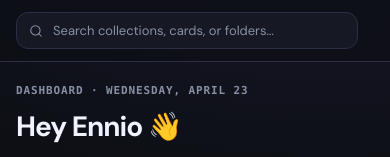
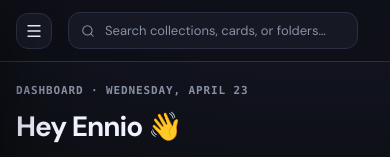
Before and after one commit to schmenniooo/flashr, a React (Vite) app in the folder web/: page /login in a window 390 px wide. Both pictures are taken after a click on the button "Continue with Google". Shown: the top 157 px of the page. Built offline with nearby package versions, Linux system fonts and the light colour scheme.

Commit message:
new toggle for navbar below 600px width

```diff
--- a/web/src/components/AppShell.css
+++ b/web/src/components/AppShell.css
@@ -5,6 +5,45 @@
   background:
     radial-gradient(900px 500px at 85% -150px, rgba(108, 99, 255, 0.12), transparent 70%),
     var(--color-bg);
+}
+
+.shell__backdrop {
+  display: none;
+  position: fixed;
+  inset: 0;
+  background: rgba(8, 10, 14, 0.55);
+  backdrop-filter: blur(2px);
+  border: none;
+  padding: 0;
+  cursor: pointer;
+  z-index: 19;
+  animation: fadeIn 0.2s ease forwards;
+}
+
+.shell__nav-toggle {
+  display: none;
+  align-items: center;
+  justify-content: center;
+  width: 36px;
+  height: 36px;
+  flex-shrink: 0;
+  background: var(--color-surface);
+  border: 1px solid var(--color-border);
+  border-radius: var(--radius-md);
+  color: var(--color-text);
+  cursor: pointer;
+  transition: border-color var(--transition-fast), background var(--transition-fast),
+    color var(--transition-fast);
+}
+.shell__nav-toggle:hover {
+  border-color: rgba(108, 99, 255, 0.35);
+  color: var(--color-accent-light);
+  background: rgba(108, 99, 255, 0.06);
+}
+.shell__nav-toggle:focus-visible {
+  outline: none;
+  border-color: var(--color-accent);
+  box-shadow: 0 0 0 3px rgba(108, 99, 255, 0.18);
 }
 
 /* ───── Sidebar ───── */
@@ -322,8 +361,24 @@
   .shell {
     grid-template-columns: 1fr;
   }
+  .shell__nav-toggle {
+    display: inline-flex;
+  }
   .shell__sidebar {
-    display: none;
+    position: fixed;
+    top: 0;
+    left: 0;
+    z-index: 20;
+    width: min(280px, 84vw);
+    transform: translateX(-100%);
+    transition: transform var(--transition-base);
+    box-shadow: 0 20px 60px rgba(0, 0, 0, 0.45);
+  }
+  .shell--sidebar-open .shell__sidebar {
+    transform: translateX(0);
+  }
+  .shell--sidebar-open .shell__backdrop {
+    display: block;
   }
   .shell__main {
     padding: var(--space-4);
@@ -338,3 +393,9 @@
     display: none;
   }
 }
+
+@media (max-width: 560px) {
+  .shell__search {
+    max-width: none;
+  }
+}
--- a/web/src/components/AppShell.tsx
+++ b/web/src/components/AppShell.tsx
@@ -9,6 +9,8 @@ import {
   Settings,
   CircleUser,
   Plus,
+  Menu,
+  X,
 } from "lucide-react";
 import { Wordmark } from "../lib/logo";
 import {
@@ -33,6 +35,7 @@ export function AppShell() {
   const folders = useDb(selectFolders);
   const user = useDb(selectCurrentUser);
   const [newFolderOpen, setNewFolderOpen] = useState(false);
+  const [sidebarOpen, setSidebarOpen] = useState(false);
   const totalCards = collections.reduce((s, c) => s + c.cards.length, 0);
   const cardsDueToday = collections.reduce(
     (s, c) => s + c.cards.filter((k) => k.mastery !== "known").length,
@@ -41,14 +44,30 @@ export function AppShell() {
 
   useEffect(() => {
     window.scrollTo({ top: 0, left: 0, behavior: "instant" });
-  }, [location.pathname]);
+    setSidebarOpen(false);
+  }, [location.pathname, searchParams]);
+
+  useEffect(() => {
+    if (!sidebarOpen) return;
+    const onKey = (e: KeyboardEvent) => {
+      if (e.key === "Escape") setSidebarOpen(false);
+    };
+    window.addEventListener("keydown", onKey);
+    return () => window.removeEventListener("keydown", onKey);
+  }, [sidebarOpen]);
 
   if (isStudy) {
     return <Outlet />;
   }
 
   return (
-    <div className="shell">
+    <div className={`shell${sidebarOpen ? " shell--sidebar-open" : ""}`}>
+      <button
+        type="button"
+        className="shell__backdrop"
+        aria-label="Close navigation"
+        onClick={() => setSidebarOpen(false)}
+      />
       <aside className="shell__sidebar">
         <div className="shell__brand">
           <Wordmark size={22} />
@@ -127,6 +146,19 @@ export function AppShell() {
 
       <div className="shell__content">
         <header className="shell__topbar">
+          <button
+            type="button"
+            className="shell__nav-toggle"
+            aria-label={sidebarOpen ? "Close navigation" : "Open navigation"}
+            aria-expanded={sidebarOpen}
+            onClick={() => setSidebarOpen((v) => !v)}
+          >
+            {sidebarOpen ? (
+              <X size={18} strokeWidth={1.8} />
+            ) : (
+              <Menu size={18} strokeWidth={1.8} />
+            )}
+          </button>
           <div className="shell__search">
             <Search size={14} strokeWidth={1.8} />
             <input
```
